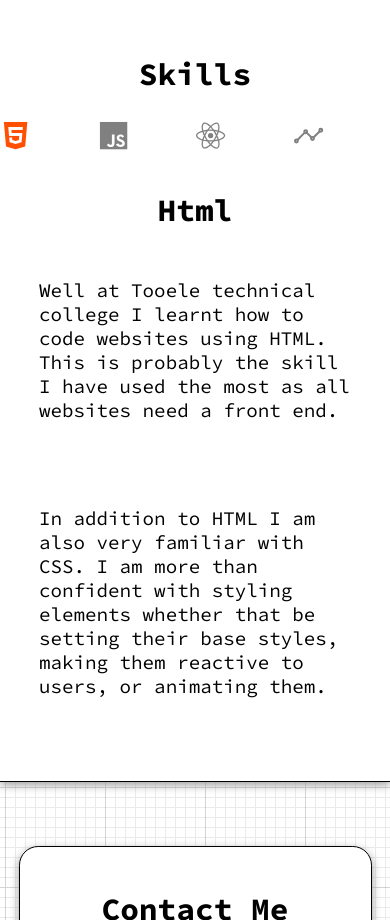
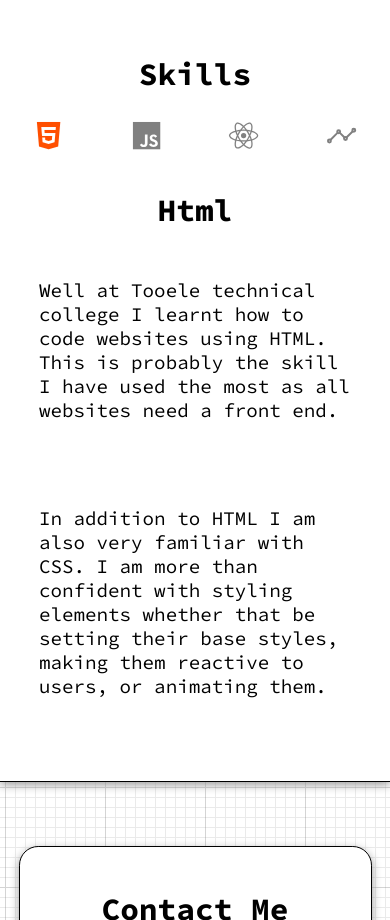
Before and after one commit to JoltLaw/portfoliosite, a plain HTML site: page index.html in a window 390 px wide. Shown: the part 1800-2720 px from the top of the page. Drawn offline with nearby package versions, Linux system fonts and the light colour scheme.

Commit message:
Add files via upload

```diff
--- a/index.css
+++ b/index.css
@@ -422,8 +422,8 @@ section:nth-child(odd) {
   .selectMoreRow {
     display: grid;
     grid-template-columns: 1fr 1fr 1fr 1fr;
-    align-content: center;
-    justify-content: center;
+    align-items: center;
+    justify-items: center;
     width: 100%;
   }
 
```
